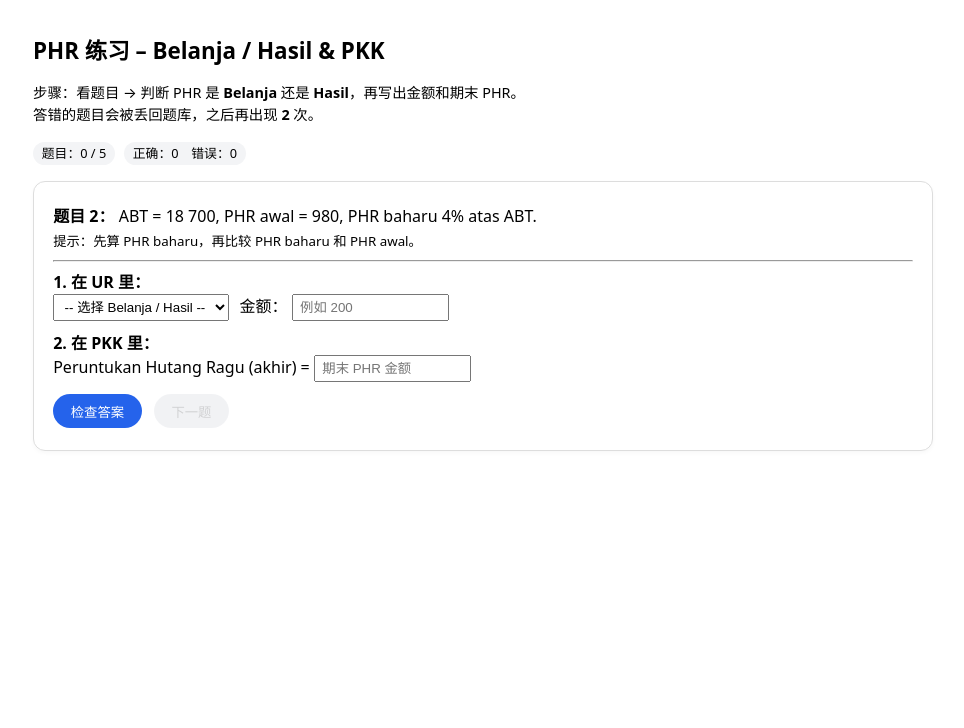
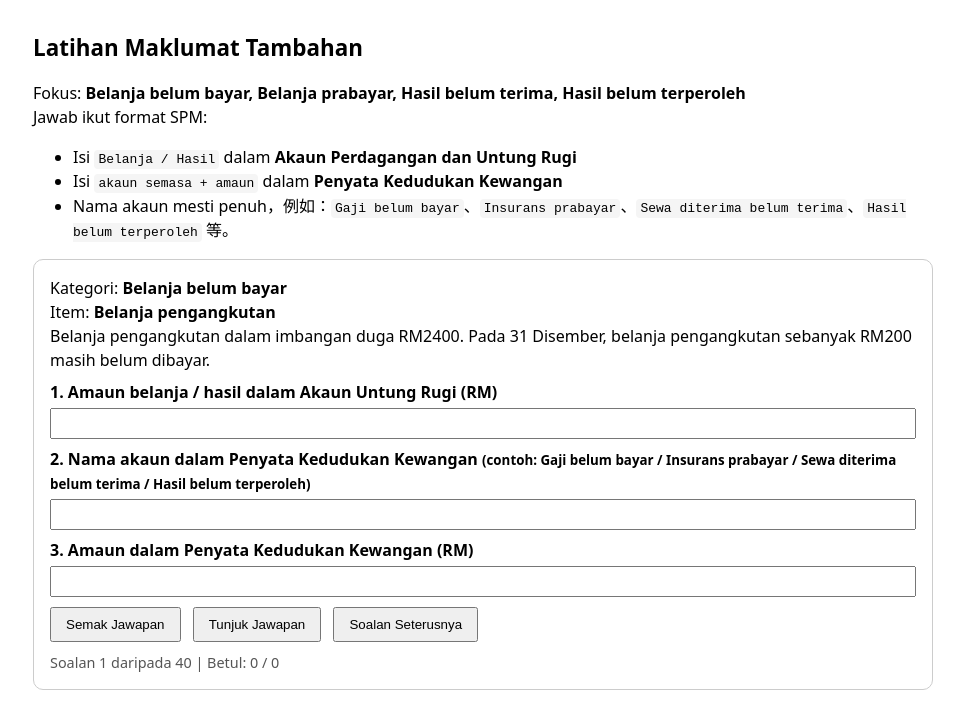
Before and after one commit to nobody0619/ACC, a plain HTML site: page index.html in a window 1280 px wide. Shown: the whole page, without its empty margins (157-1121 px from the left). Drawn offline with nearby package versions, Linux system fonts and the light colour scheme.

Commit message:
Update index.html

```diff
--- a/index.html
+++ b/index.html
@@ -1,307 +1,223 @@
 <!DOCTYPE html>
-<html lang="zh-Hans">
+<html lang="ms">
 <head>
   <meta charset="UTF-8" />
-  <title>PHR 练习 – Belanja / Hasil & PKK</title>
+  <title>Latihan Maklumat Tambahan - Belanja & Hasil</title>
   <meta name="viewport" content="width=device-width, initial-scale=1" />
-  <!-- PapaParse 读取 CSV -->
-  <script src="https://cdn.jsdelivr.net/npm/papaparse@5.4.1/papaparse.min.js"></script>
   <style>
     body {
       font-family: system-ui, -apple-system, BlinkMacSystemFont, "Segoe UI", sans-serif;
       max-width: 900px;
       margin: 0 auto;
-      padding: 1.2rem;
+      padding: 16px;
       line-height: 1.5;
     }
-    h1 {
-      font-size: 1.4rem;
-      margin-bottom: .3rem;
+    h1 { font-size: 1.4rem; margin-bottom: 0.2rem; }
+    .card {
+      border: 1px solid #ccc;
+      border-radius: 10px;
+      padding: 16px;
+      margin-top: 12px;
     }
-    .card {
-      border: 1px solid #ddd;
-      border-radius: 12px;
-      padding: 1rem 1.2rem;
-      margin-top: 1rem;
-      box-shadow: 0 2px 4px rgba(0,0,0,.03);
-    }
-    .row {
-      margin: .4rem 0;
-    }
-    label {
-      font-weight: 600;
-    }
-    input[type="number"] {
-      width: 140px;
-      padding: .25rem .4rem;
-    }
-    select {
-      padding: .25rem .4rem;
+    .label { font-weight: 600; margin-top: 8px; display: block; }
+    input[type="text"], input[type="number"] {
+      width: 100%;
+      padding: 6px 8px;
+      margin-top: 4px;
+      box-sizing: border-box;
     }
     button {
-      padding: .45rem 1.1rem;
-      border-radius: 999px;
-      border: none;
+      padding: 8px 14px;
+      margin-right: 8px;
+      margin-top: 10px;
       cursor: pointer;
-      margin-right: .5rem;
     }
-    button#checkBtn { background:#2563eb; color:white; }
-    button#nextBtn { background:#e5e7eb; }
-    button:disabled { opacity:.5; cursor:not-allowed; }
-    .tag {
-      display:inline-block;
-      padding:.1rem .55rem;
-      border-radius:999px;
-      background:#f3f4f6;
-      font-size:.8rem;
-      margin-right:.3rem;
-    }
-    #feedback.correct { color:#16a34a; }
-    #feedback.wrong { color:#dc2626; }
-    #workings {
-      font-size:.9rem;
-      background:#f9fafb;
-      border-radius:8px;
-      padding:.6rem .8rem;
-      margin-top:.4rem;
-      display:none;
-    }
-    #progress {
-      font-size:.9rem;
-      margin-top:.4rem;
-    }
+    #feedback { margin-top: 10px; font-weight: 600; }
+    .correct { color: #157347; }
+    .wrong { color: #b02a37; }
+    #status { margin-top: 8px; font-size: 0.9rem; color: #555; }
+    code { background: #f5f5f5; padding: 2px 4px; border-radius: 4px; }
   </style>
 </head>
 <body>
+  <h1>Latihan Maklumat Tambahan</h1>
+  <p>
+    Fokus: <b>Belanja belum bayar, Belanja prabayar, Hasil belum terima, Hasil belum terperoleh</b><br>
+    Jawab ikut format SPM:
+  </p>
+  <ul>
+    <li>Isi <code>Belanja / Hasil</code> dalam <b>Akaun Perdagangan dan Untung Rugi</b></li>
+    <li>Isi <code>akaun semasa + amaun</code> dalam <b>Penyata Kedudukan Kewangan</b></li>
+    <li>Nama akaun mesti penuh，例如：<code>Gaji belum bayar</code>、<code>Insurans prabayar</code>、<code>Sewa diterima belum terima</code>、<code>Hasil belum terperoleh</code> 等。</li>
+  </ul>
 
-<h1>PHR 练习 – Belanja / Hasil & PKK</h1>
-<p style="font-size:.9rem;">
-  步骤：看题目 → 判断 PHR 是 <b>Belanja</b> 还是 <b>Hasil</b>，再写出金额和期末 PHR。
-  <br/>答错的题目会被丢回题库，之后再出现 <b>2</b> 次。
+  <div class="card" id="quizCard" style="display:none;">
+    <div id="questionText"></div>
+
+    <label class="label" for="urInput">
+      1. Amaun belanja / hasil dalam Akaun Untung Rugi (RM)
+    </label>
+    <input type="number" id="urInput" autocomplete="off" />
+
+    <label class="label" for="sofpNameInput">
+      2. Nama akaun dalam Penyata Kedudukan Kewangan
+      <small>(contoh: Gaji belum bayar / Insurans prabayar / Sewa diterima belum terima / Hasil belum terperoleh)</small>
+    </label>
+    <input type="text" id="sofpNameInput" autocomplete="off" />
+
+    <label class="label" for="sofpAmountInput">
+      3. Amaun dalam Penyata Kedudukan Kewangan (RM)
+    </label>
+    <input type="number" id="sofpAmountInput" autocomplete="off" />
+
+    <div>
+      <button id="checkBtn">Semak Jawapan</button>
+      <button id="showBtn" type="button">Tunjuk Jawapan</button>
+      <button id="nextBtn" type="button">Soalan Seterusnya</button>
+    </div>
+
+    <div id="feedback"></div>
+    <div id="status"></div>
+  </div>
+
+  <p id="loading">Memuatkan soalan...</p>
+  <p id="finished" style="display:none;font-weight:600;">
+    Semua soalan telah dijawab. Anda boleh refresh untuk ulang latihan.
   </p>
 
-<div id="status" class="row">
-  <span class="tag" id="qCounter">题目：0 / 0</span>
-  <span class="tag" id="scoreInfo">正确：0　错误：0</span>
-</div>
+  <!-- PapaParse -->
+  <script src="https://cdn.jsdelivr.net/npm/papaparse@5.4.1/papaparse.min.js"></script>
+  <script>
+    const CSV_FILE = "maklumat-belanja-hasil.csv"; // 放在同一个 folder 就可以
+    let questions = [];
+    let index = 0;
+    let correctCount = 0;
+    let totalAnswered = 0;
 
-<div id="questionCard" class="card" style="display:none;">
-  <div class="row" id="qText"></div>
+    function normaliseText(str) {
+      return str
+        .toLowerCase()
+        .replace(/\s+/g, " ")
+        .trim();
+    }
 
-  <hr />
-
-  <div class="row">
-    <label>1. 在 UR 里：</label><br/>
-    <select id="urLabel">
-      <option value="">-- 选择 Belanja / Hasil --</option>
-      <option value="Belanja Hutang Ragu">Belanja Hutang Ragu</option>
-      <option value="Hasil Hutang Ragu">Hasil Hutang Ragu</option>
-    </select>
-    <span style="margin-left:.4rem;">金额：</span>
-    <input type="number" id="urAmount" placeholder="例如 200" />
-  </div>
-
-  <div class="row" style="margin-top:.6rem;">
-    <label>2. 在 PKK 里：</label><br/>
-    Peruntukan Hutang Ragu (akhir) =
-    <input type="number" id="phrFinal" placeholder="期末 PHR 金额" />
-  </div>
-
-  <div class="row" style="margin-top:.8rem;">
-    <button id="checkBtn">检查答案</button>
-    <button id="nextBtn" disabled>下一题</button>
-  </div>
-
-  <div id="feedback" class="row"></div>
-  <div id="workings"></div>
-</div>
-
-<div id="loading" class="row">正在载入题目……</div>
-
-<script>
-  // 题目数组
-  let questions = [];
-  let queue = [];
-  let current = null;
-  let totalCorrect = 0;
-  let totalWrong = 0;
-  let answeredCount = 0;
+    function loadCSV() {
+      Papa.parse(CSV_FILE, {
+        download: true,
+        header: true,
+        skipEmptyLines: true,
+        complete: (res) => {
+          questions = res.data.filter(row => row.id);
+          // 初始化重复计数
+          questions.forEach(q => q.repeatCount = 0);
+          shuffle(questions);
+          document.getElementById("loading").style.display = "none";
+          if (questions.length > 0) {
+            document.getElementById("quizCard").style.display = "block";
+            showQuestion();
+          }
+        }
+      });
+    }
 
     function shuffle(arr) {
       for (let i = arr.length - 1; i > 0; i--) {
         const j = Math.floor(Math.random() * (i + 1));
         [arr[i], arr[j]] = [arr[j], arr[i]];
       }
-    return arr;
     }
 
-  function normalizeNumber(val) {
-    if (val === null || val === undefined) return NaN;
-    return parseFloat(String(val).replace(/[, ]/g, ""));
+    function showQuestion() {
+      if (index >= questions.length) {
+        document.getElementById("quizCard").style.display = "none";
+        document.getElementById("finished").style.display = "block";
+        return;
       }
+      const q = questions[index];
 
-  function loadCSV() {
-    Papa.parse("phr_questions.csv", {
-      download: true,
-      header: true,
-      skipEmptyLines: true,
-      complete: function(res) {
-        questions = res.data.map((row, idx) => {
-          return {
-            id: row.id || (idx+1),
-            description: row.description,
-            abt_open: normalizeNumber(row.abt_open),
-            phr_open: normalizeNumber(row.phr_open),
-            rate_percent: normalizeNumber(row.rate_percent),
-            ur_label: row.ur_label.trim(),
-            ur_amount: normalizeNumber(row.ur_amount),
-            phr_final: normalizeNumber(row.phr_final),
-            explain: row.explain || "",
-            repeatLeft: 0,
-            everWrong: false,
-            finished: false
-          };
-        });
-        queue = shuffle([...questions]);
-        document.getElementById("loading").style.display = "none";
-        if (queue.length > 0) {
-          document.getElementById("questionCard").style.display = "block";
+      const text =
+        "Kategori: <b>" + q.kategori + "</b><br>" +
+        "Item: <b>" + q.item + "</b><br>" +
+        q.maklumat_tambahan;
+
+      document.getElementById("questionText").innerHTML = text;
+      document.getElementById("urInput").value = "";
+      document.getElementById("sofpNameInput").value = "";
+      document.getElementById("sofpAmountInput").value = "";
+      document.getElementById("feedback").textContent = "";
       updateStatus();
-          showNextQuestion();
-        } else {
-          document.getElementById("loading").innerText = "没有题目。";
-        }
-      },
-      error: function(err) {
-        document.getElementById("loading").innerText = "读取 CSV 出错：" + err;
-      }
-    });
     }
 
     function updateStatus() {
-    const total = questions.length;
-    document.getElementById("qCounter").innerText =
-      "题目：" + answeredCount + " / " + total;
-    document.getElementById("scoreInfo").innerText =
-      "正确：" + totalCorrect + "　错误：" + totalWrong;
+      const status = document.getElementById("status");
+      status.textContent =
+        "Soalan " + (index + 1) + " daripada " + questions.length +
+        " | Betul: " + correctCount + " / " + totalAnswered;
     }
 
-  function showNextQuestion() {
-    if (queue.length === 0) {
-      // 所有题目完成 & 没有剩下的 repeat
-      document.getElementById("qText").innerHTML =
-        "<b>恭喜！</b> 目前题库已经做完，你可以按 F5 重新练习。";
-      document.getElementById("checkBtn").disabled = true;
-      document.getElementById("nextBtn").disabled = true;
-      return;
+    function checkAnswer() {
+      const q = questions[index];
+      const urUser = Number(document.getElementById("urInput").value.trim());
+      const sofpNameUser = normaliseText(document.getElementById("sofpNameInput").value);
+      const sofpAmountUser = Number(document.getElementById("sofpAmountInput").value.trim());
+
+      const urCorrect = Number(q.amaun_untung_rugi);
+      const sofpNameCorrect = normaliseText(q.nama_aset_atau_liabiliti);
+      const sofpAmountCorrect = Number(q.amaun_penyata_kewangan);
+
+      let okUR = (urUser === urCorrect);
+      let okName = (sofpNameUser === sofpNameCorrect);
+      let okAmt = (sofpAmountUser === sofpAmountCorrect);
+
+      totalAnswered++;
+
+      const fb = document.getElementById("feedback");
+      if (okUR && okName && okAmt) {
+        correctCount++;
+        fb.textContent = "Betul! 👍";
+        fb.className = "correct";
+      } else {
+        let msg = "Masih ada yang salah: ";
+        const parts = [];
+        if (!okUR) parts.push("Untung Rugi");
+        if (!okName) parts.push("Nama akaun");
+        if (!okAmt) parts.push("Amaun PKK");
+        fb.textContent = msg + parts.join(", ");
+        fb.className = "wrong";
+
+        // 打错题目：再出现2次（总共最多 3 次）
+        q.repeatCount = (q.repeatCount || 0) + 1;
+        if (q.repeatCount < 3) {
+          questions.push(q);
         }
-    current = queue.shift();
-    document.getElementById("qText").innerHTML =
-      "<b>题目 " + current.id + "：</b> " + current.description +
-      "<br><small>提示：先算 PHR baharu，再比较 PHR baharu 和 PHR awal。</small>";
-
-    // 清空输入
-    document.getElementById("urLabel").value = "";
-    document.getElementById("urAmount").value = "";
-    document.getElementById("phrFinal").value = "";
-    const fb = document.getElementById("feedback");
-    fb.textContent = "";
-    fb.className = "";
-    const w = document.getElementById("workings");
-    w.style.display = "none";
-    w.innerHTML = "";
-
-    document.getElementById("checkBtn").disabled = false;
-    document.getElementById("nextBtn").disabled = true;
       }
 
-  document.getElementById("checkBtn").addEventListener("click", function() {
-    if (!current) return;
-    const sel = document.getElementById("urLabel").value.trim();
-    const urAmt = normalizeNumber(document.getElementById("urAmount").value);
-    const phrFinal = normalizeNumber(document.getElementById("phrFinal").value);
-
-    if (!sel || isNaN(urAmt) || isNaN(phrFinal)) {
-      alert("请先完成三样：选择 Belanja/Hasil、填写 UR 金额、填写期末 PHR 金额。");
-      return;
-    }
-
-    const correctLabel = current.ur_label;
-    const correctUr = current.ur_amount;
-    const correctPhrFinal = current.phr_final;
-
-    const labelOK = (sel === correctLabel);
-    const urOK = (urAmt === correctUr);
-    const phrOK = (phrFinal === correctPhrFinal);
-
-    const allOK = labelOK && urOK && phrOK;
-
-    const fb = document.getElementById("feedback");
-    const w = document.getElementById("workings");
-    w.style.display = "block";
-
-    if (allOK) {
-      fb.textContent = "✔ 答案正确！做得好～";
-      fb.className = "row correct";
-
-      if (!current.finished) {
-        // 第一次完成这题
-        answeredCount++;
-        if (current.everWrong) {
-          // 之前错过 → 这次 +0.5 也可以，但这里先只记次数
-        } else {
-          // 一次就对
-        }
-        current.finished = true;
-      }
-
-      totalCorrect++;
-      updateStatus();
-
-      // 若还有 repeat 次数，减一再丢回队列
-      if (current.repeatLeft > 0) {
-        current.repeatLeft--;
-        queue.push(current);
-      }
-
-      w.innerHTML =
-        "<b>讲解：</b> " +
-        (current.explain || "PHR baharu = " + current.rate_percent +
-         "% × ABT，然后比较 PHR baharu 和 PHR awal，PHR naik = Belanja, PHR turun = Hasil。");
-
-    } else {
-      fb.textContent = "✘ 还有部分不对，再试一次。此题将会再出现 2 次。";
-      fb.className = "row wrong";
-      totalWrong++;
-      current.everWrong = true;
-      current.repeatLeft += 2; // 错一次加 2 次重做
-      queue.push(current);
-
-      let detail = "<b>正确答案：</b><br>";
-      detail += "UR： " + correctLabel + " " + correctUr + "<br>";
-      detail += "PKK： Peruntukan Hutang Ragu (akhir) = " + correctPhrFinal + "<br><br>";
-      detail += "<b>思路：</b> " + (current.explain || "");
-      w.innerHTML = detail;
-
-      if (!current.finished) {
-        // 只统计一次“做过”这题
-        answeredCount++;
-        current.finished = true;
-      }
-
+      index++;
       updateStatus();
     }
 
-    document.getElementById("checkBtn").disabled = true;
-    document.getElementById("nextBtn").disabled = false;
+    function showAnswer() {
+      const q = questions[index];
+      const fb = document.getElementById("feedback");
+      fb.className = "";
+      fb.innerHTML =
+        "Jawapan:<br>" +
+        "UR: <b>RM" + q.amaun_untung_rugi + "</b><br>" +
+        "PKK: <b>" + q.nama_aset_atau_liabiliti +
+        " RM" + q.amaun_penyata_kewangan + "</b>";
+    }
+
+    document.getElementById("checkBtn").addEventListener("click", () => {
+      checkAnswer();
+      setTimeout(showQuestion, 400);
     });
-
-  document.getElementById("nextBtn").addEventListener("click", function() {
-    showNextQuestion();
+    document.getElementById("showBtn").addEventListener("click", showAnswer);
+    document.getElementById("nextBtn").addEventListener("click", () => {
+      index++;
+      showQuestion();
     });
 
     loadCSV();
   </script>
-
 </body>
 </html>
```
Lines whose indentation alone changed are shown as unchanged.
